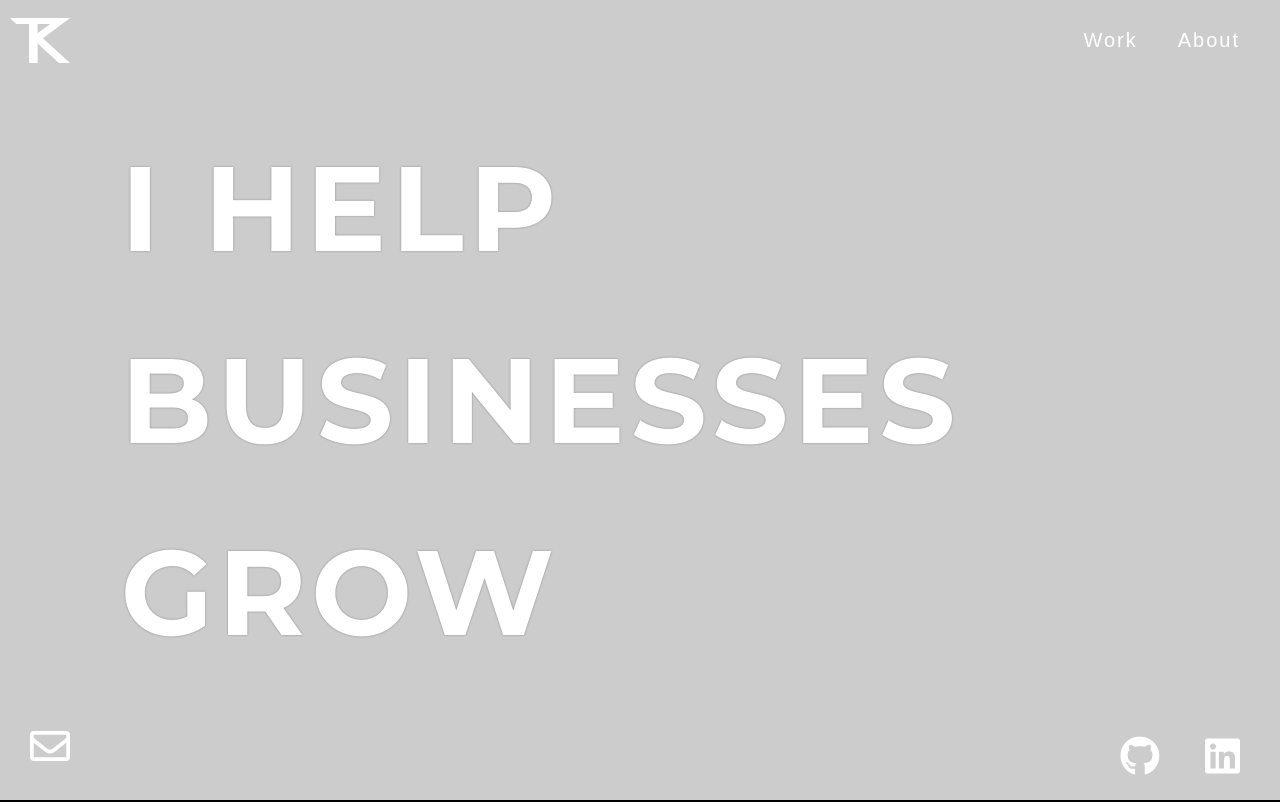
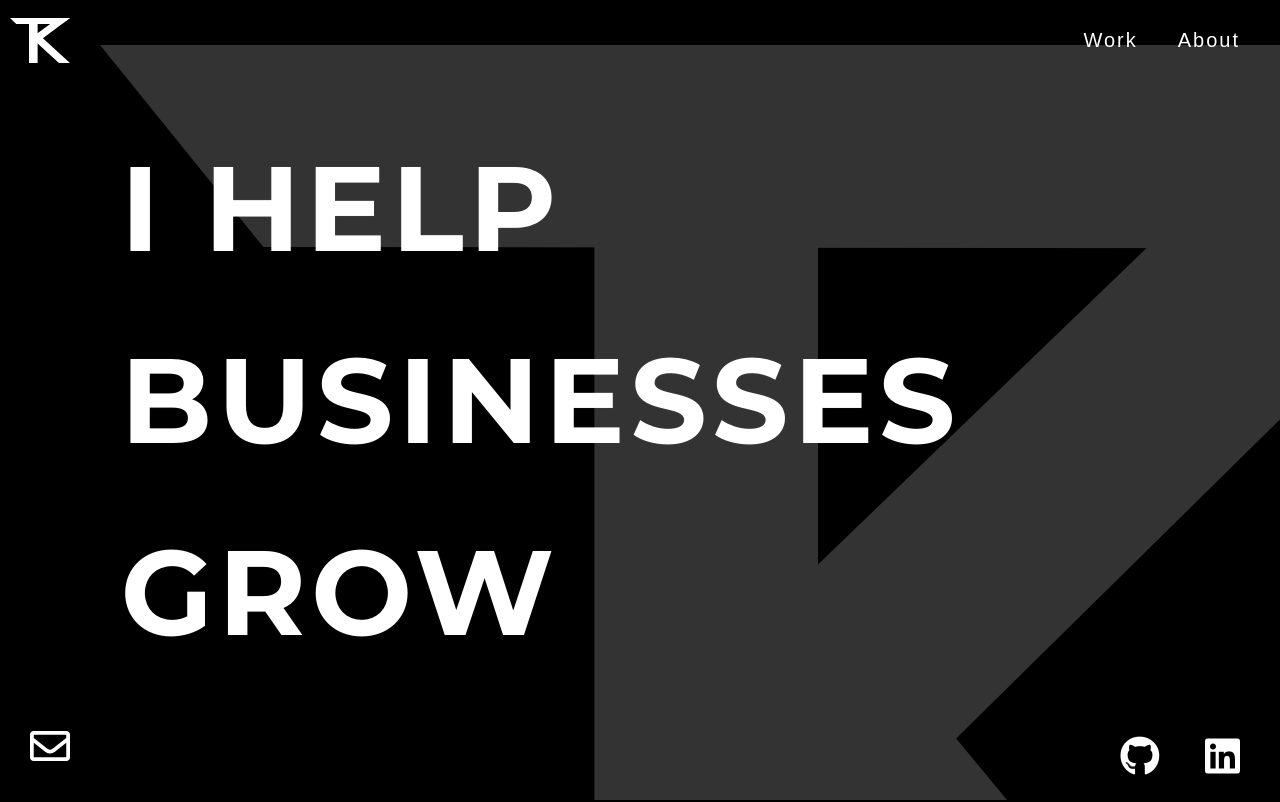
Before and after one commit to flex2016/Portfolio2, a website: page index.html in a window 1280 px wide. Shown: the top 802 px of the page. Drawn offline with nearby package versions, Linux system fonts and the light colour scheme; files whose address does not match are found by name; a web font is replaced by a local one.

Commit message:
updatred header styles

```diff
--- a/index.html
+++ b/index.html
@@ -20,6 +20,11 @@
         <a href=""><i class="fab fa-2x fa-github"></i></a>
         <a href=""><i class="fab fa-2x fa-linkedin"></i></a>
       </div>
+      <img
+        src="assets/img/TK_white.svg"
+        alt="TK logo"
+        class="header__logo-big"
+      />
       <!-- <div class="header__nav">
         <a href="#work">Work</a>
       </div> -->
--- a/src/scss/_header.scss
+++ b/src/scss/_header.scss
@@ -1,6 +1,6 @@
 .header {
   overflow: hidden;
-  background-color: $color-grey-light-1;
+  background-color: $color-black;
   grid-column: full-start / full-end;
 
   text-align: center;
@@ -72,6 +72,42 @@
     //   display: none;
     // }
   }
+
+  &__logo-big {
+    position: absolute;
+    top: 4.5rem;
+    left: 10rem;
+
+    height: 154.5rem;
+    width: 156rem;
+    opacity: 0.2;
+    // path {
+    //   fill: black;
+    // }
+
+    // @supports (display: grid) {
+    //   grid-row: 1 / 12;
+    //   grid-column: 1 / 12;
+    //   align-self: center;
+    //   justify-self: center;
+    //   margin-right: 4rem;
+    //   position: initial;
+    //   z-index: 1;
+    // }
+
+    // @media only screen and (max-width: $bp-medium) {
+    //   justify-self: start;
+    //   align-self: start;
+    // }
+
+    // @media only screen and (max-height: $bp-xsSmall) {
+    //   display: none;
+    // }
+
+    // @media only screen and (max-width: $bp-xsSmall) {
+    //   display: none;
+    // }
+  }
   &__contact {
     position: fixed;
     bottom: 3rem;
@@ -80,6 +116,7 @@
     text-transform: uppercase;
     font-size: 2rem;
     z-index: 55;
+    cursor: pointer;
   }
   &__social {
     position: fixed;
```
Also changed, not shown: assets/css/style.min.css.
